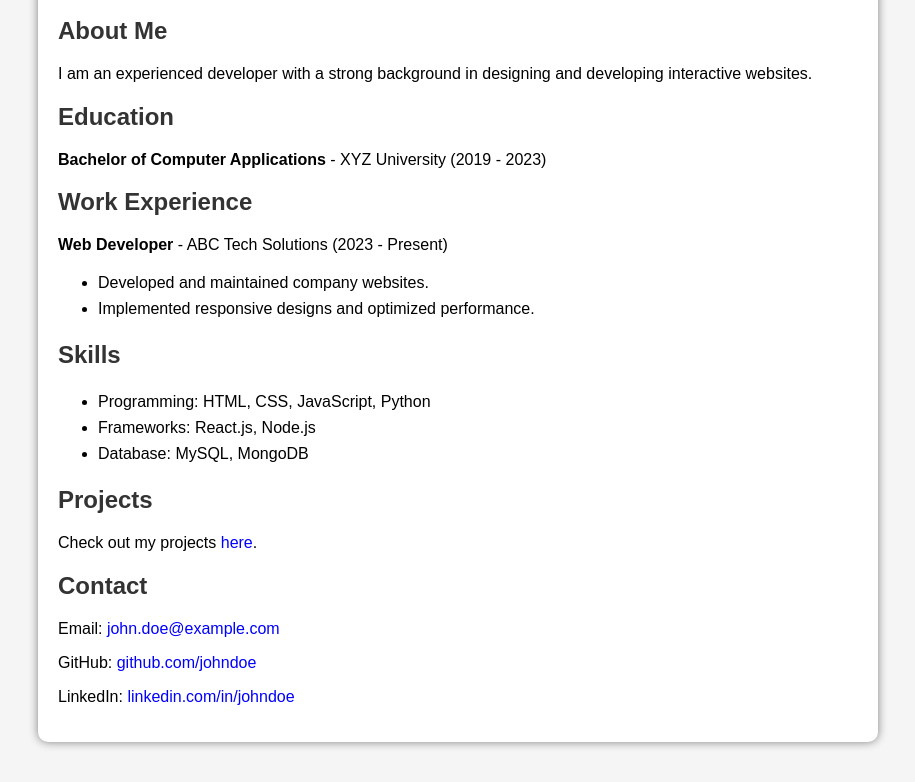
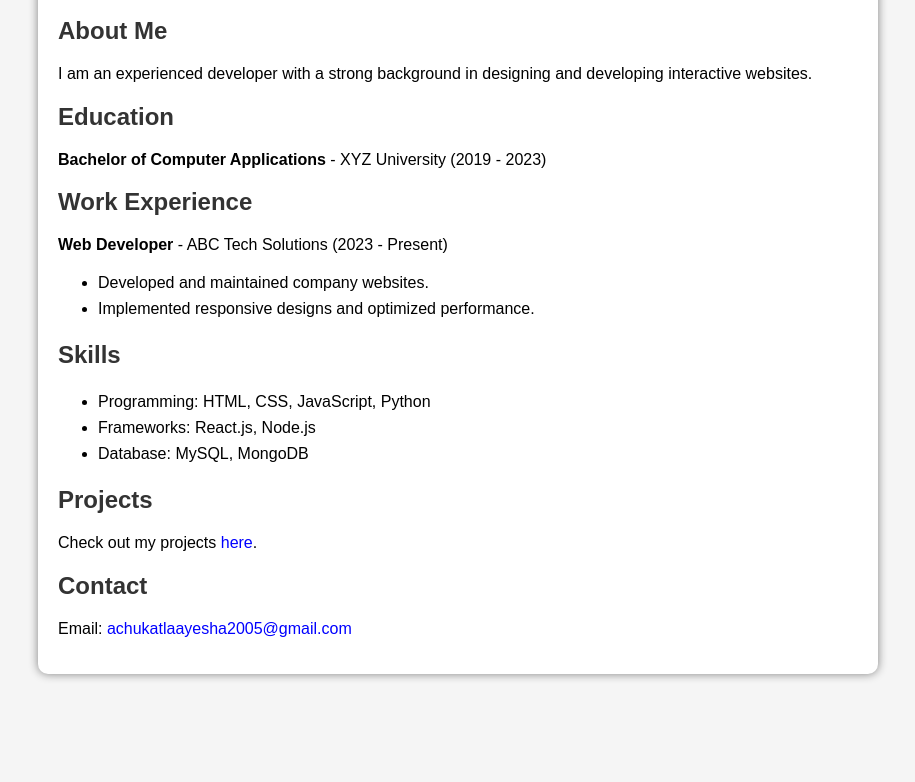
Before and after one commit to Ayesha2811/Resume, a plain HTML site: page index.html in a window 1280 px wide. Shown: the part 179-961 px from the top of the page, without its empty margins (182-1097 px from the left). After the commit the page ends 893 px from the top, so only its background shows below. Drawn offline with Linux system fonts and the light colour scheme.

Commit message:
Update index.html

```diff
--- a/index.html
+++ b/index.html
@@ -43,9 +43,7 @@
         <p>Check out my projects <a href="projects.html">here</a>.</p>
 
         <h2>Contact</h2>
-        <p>Email: <a href="mailto:john.doe@example.com">john.doe@example.com</a></p>
-        <p>GitHub: <a href="https://github.com/johndoe" target="_blank">github.com/johndoe</a></p>
-        <p>LinkedIn: <a href="https://linkedin.com/in/johndoe" target="_blank">linkedin.com/in/johndoe</a></p>
+        <p>Email: <a href="mailto:john.doe@example.com">achukatlaayesha2005@gmail.com</a></p>
     </div>
 
 </body>
```
